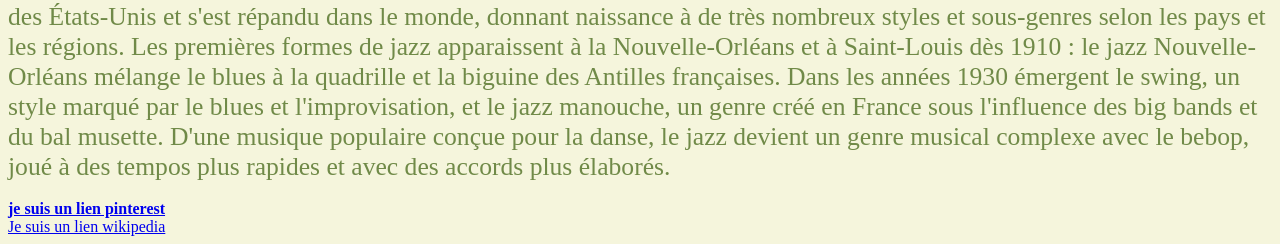
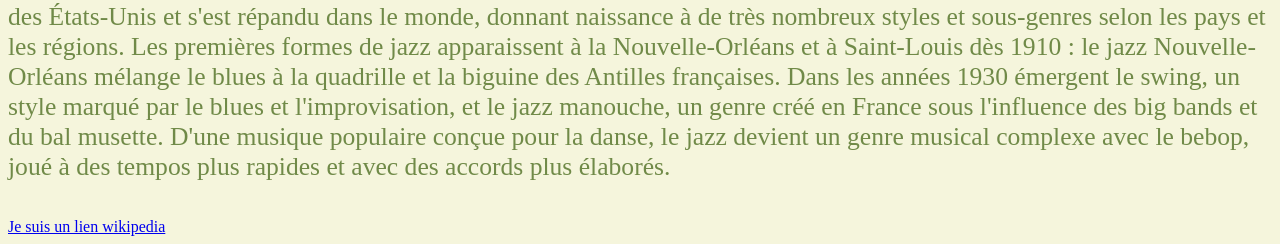
Before and after one commit to 4mra/mon-site, a plain HTML site: page index.html in a window 1280 px wide. Shown: the part 1050-1294 px from the top of the page. Drawn offline with Linux system fonts and the light colour scheme.

Commit message:
supprimé le lien

```diff
--- a/index.html
+++ b/index.html
@@ -28,7 +28,6 @@
 	<p2>Au cours du XXe siècle, le jazz a acquis une large popularité au-delà des frontières des États-Unis et s'est répandu dans le monde, donnant naissance à de très nombreux styles et sous-genres selon les pays et les régions. Les premières formes de jazz apparaissent à la Nouvelle-Orléans et à Saint-Louis dès 1910 : le jazz Nouvelle-Orléans mélange le blues à la quadrille et la biguine des Antilles françaises. Dans les années 1930 émergent le swing, un style marqué par le blues et l'improvisation, et le jazz manouche, un genre créé en France sous l'influence des big bands et du bal musette. D'une musique populaire conçue pour la danse, le jazz devient un genre musical complexe avec le bebop, joué à des tempos plus rapides et avec des accords plus élaborés. </p2>
 		<br>
 		<br>
-		<a href=https://fr.pinterest.com/re1ay4nam1/><b>je suis un lien pinterest</b></a>
 		<br>
 		<a href=https://fr.wikipedia.org/wiki/Jazz>Je suis un lien wikipedia</a>
 
```
